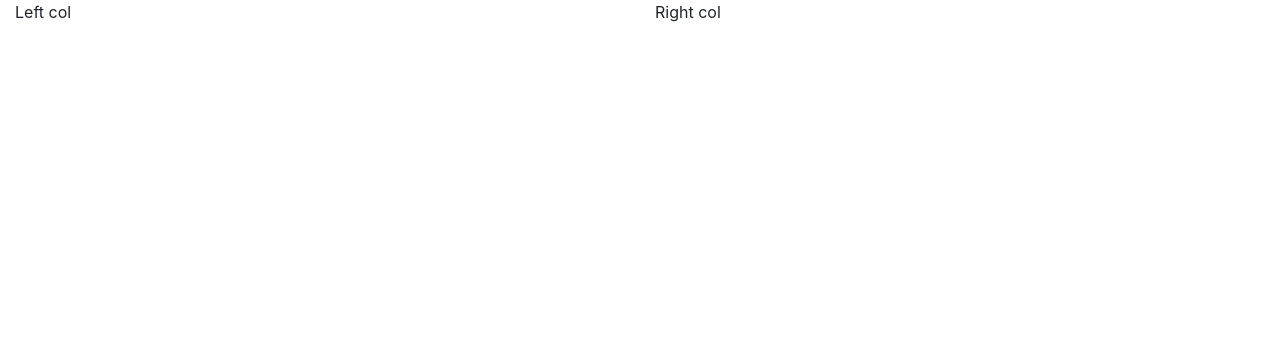
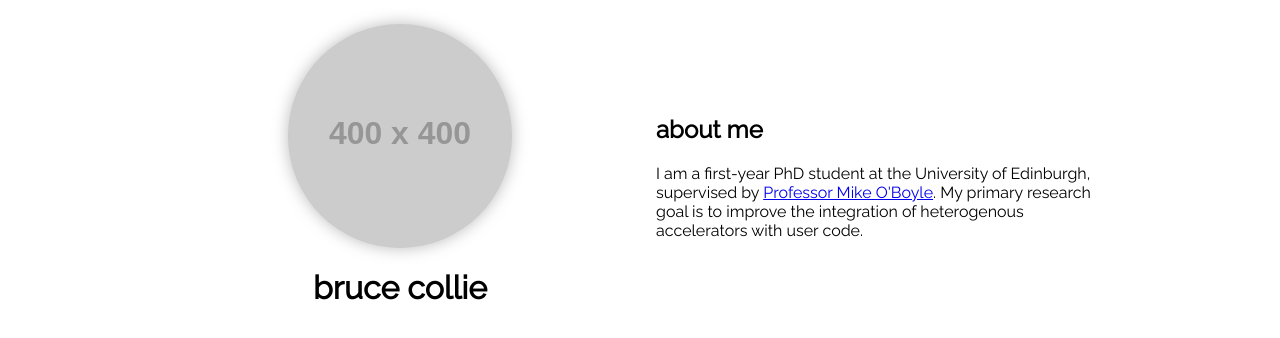
Before and after one commit to Baltoli/site, a Next.js app: page / in a window 1280 px wide. Shown: the top 338 px of the page. Built offline with nearby package versions, Linux system fonts and the light colour scheme.

Commit message:
Working on site

```diff
--- a/components/PageHead.js
+++ b/components/PageHead.js
@@ -4,10 +4,7 @@ const PageHead = () => (
   <Head>
     <title>Bruce Collie</title>
     <meta name="viewport" content="initial-scale=1.0, width=device-width" />
-    <link rel="stylesheet" href="https://stackpath.bootstrapcdn.com/bootstrap/4.1.3/css/bootstrap.min.css" integrity="sha384-MCw98/SFnGE8fJT3GXwEOngsV7Zt27NXFoaoApmYm81iuXoPkFOJwJ8ERdknLPMO" crossOrigin="anonymous" />
-    <script src="https://code.jquery.com/jquery-3.3.1.slim.min.js" integrity="sha384-q8i/X+965DzO0rT7abK41JStQIAqVgRVzpbzo5smXKp4YfRvH+8abtTE1Pi6jizo" crossOrigin="anonymous"></script>
-    <script src="https://cdnjs.cloudflare.com/ajax/libs/popper.js/1.14.3/umd/popper.min.js" integrity="sha384-ZMP7rVo3mIykV+2+9J3UJ46jBk0WLaUAdn689aCwoqbBJiSnjAK/l8WvCWPIPm49" crossOrigin="anonymous"></script>
-    <script src="https://stackpath.bootstrapcdn.com/bootstrap/4.1.3/js/bootstrap.min.js" integrity="sha384-ChfqqxuZUCnJSK3+MXmPNIyE6ZbWh2IMqE241rYiqJxyMiZ6OW/JmZQ5stwEULTy" crossOrigin="anonymous"></script>
+    <link href="https://fonts.googleapis.com/css?family=Raleway|Roboto+Mono" rel="stylesheet" />
   </Head>
 )
 
--- a/components/TwoColumn.js
+++ b/components/TwoColumn.js
@@ -1,14 +1,48 @@
 const TwoColumn = ({left, right}) => (
-  <div className="container-fluid">
-    <div className="row">
-      <div className="col-sm">
+  <div className="container">
+    <div className="header">
+    </div>
+
+    <div className="flex-grid">
+      <div className="col">
         {left}
       </div>
 
-      <div className="col-sm">
+      <div className="col">
         {right}
       </div>
     </div>
+
+    <style jsx>{`
+      .container {
+        max-width: 960px;
+        margin: 0 auto;
+        font-family: Raleway, sans-serif;
+      }
+
+      .flex-grid {
+        display: flex;
+        align-items: center;
+        justify-content: center;
+        flex-wrap: wrap;
+      }
+
+      .col {
+        flex: 1;
+        margin: 1em;
+      }
+
+      @media(max-width: 440px) {
+        .flex-grid {
+          display: block;
+        }
+      }
+
+      .header {
+        width: 100%;
+        text-align: center;
+      }
+    `}</style>
   </div>
 )
 
--- a/pages/index.js
+++ b/pages/index.js
@@ -3,15 +3,43 @@ import TwoColumn from '../components/TwoColumn'
 
 import Link from 'next/link'
 
-const Left = () => (
+const Profile = () => (
   <div>
-    <p>Left col</p>
+    <img src="https://via.placeholder.com/400"/>
+    <h1>bruce collie</h1>
+
+    <style jsx>{`
+      img {
+        border-radius: 50%;
+        display: block;
+        margin: 0 auto;
+        max-width: 50%;
+        filter: drop-shadow(0 0 8px #BBB);
+      }
+
+      h1 {
+        text-align: center;
+      }
+    `}</style>
   </div>
 )
 
-const Right = () => (
+const AboutMe = () => (
   <div>
-    <p>Right col</p>
+    <h2>about me</h2>
+    <p>
+      I am a first-year PhD student at the University of Edinburgh, supervised by <Link href='#'>
+      <a>Professor Mike O'Boyle</a></Link>. My primary research goal is to improve the integration
+      of heterogenous accelerators with user code.
+    </p>
+
+    <p>
+    </p>
+
+    <style jsx>{`
+      p {
+      }
+    `}</style>
   </div>
 )
 
@@ -19,9 +47,12 @@ const Index = () => (
   <div>
     <PageHead />
     <TwoColumn
-      left={<Left />}
-      right={<Right />}
+      left={<Profile />}
+      right={<AboutMe />}
     />
+
+    <style jsx>{`
+    `}</style>
   </div>
 )
 
```
